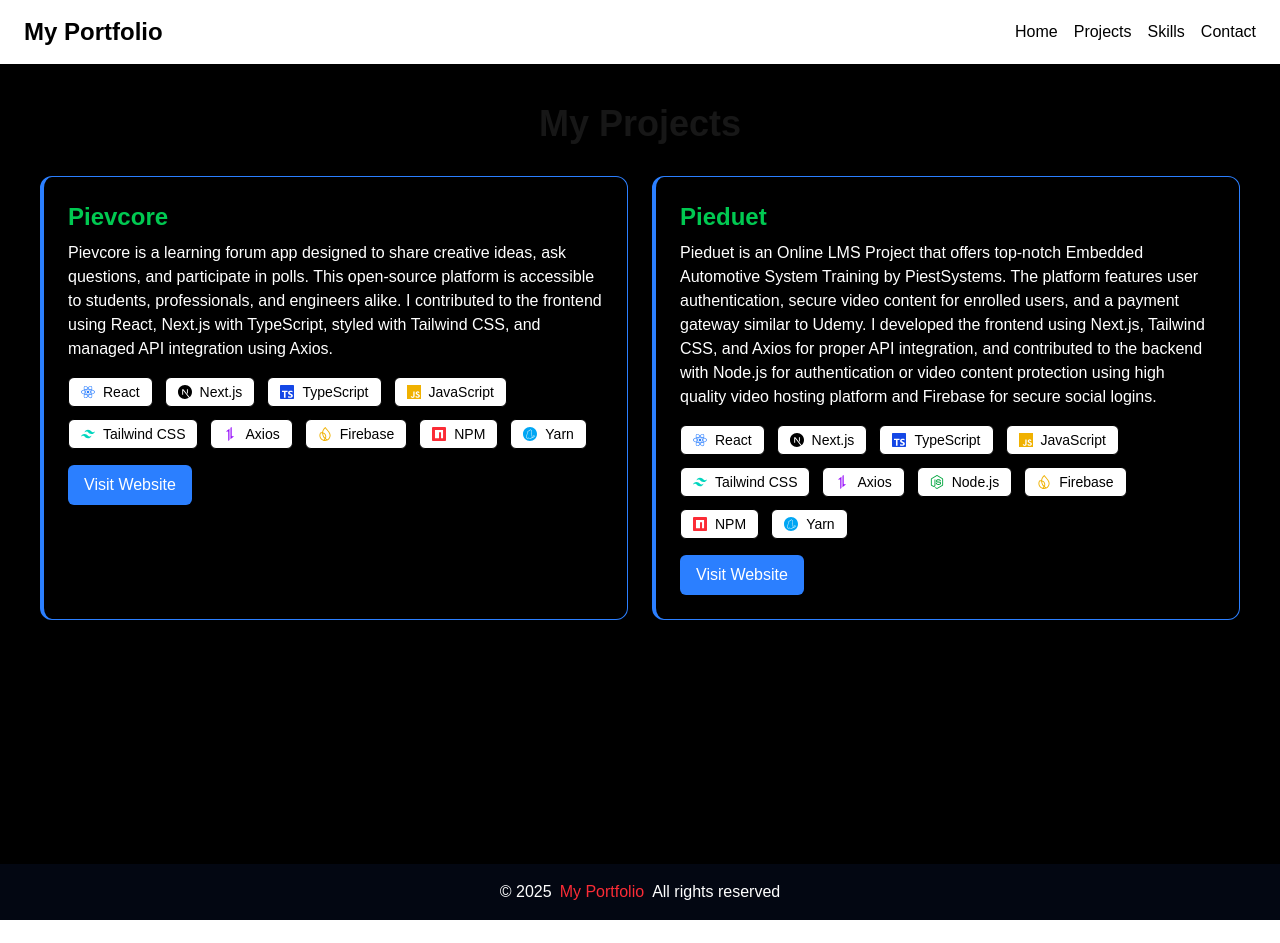
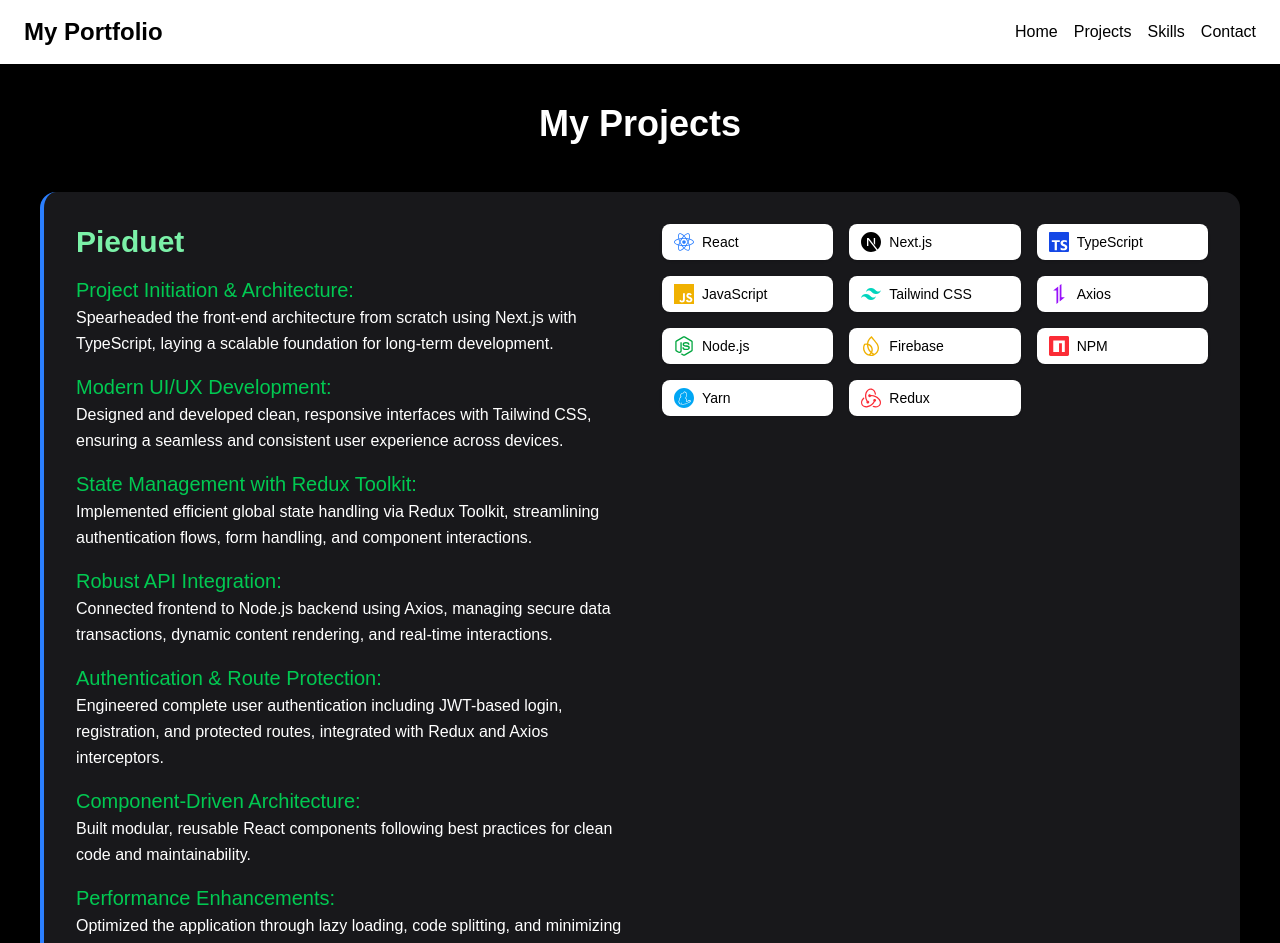
Before and after one commit to dreamsoftwaredev/rjagdishportfolio, a Next.js app: page /projects in a window 1280 px wide. Shown: the top 943 px of the page. Before the commit the page ends 920 px from the top, so only its background shows below. Built offline with nearby package versions, Linux system fonts and the light colour scheme.

Commit message:
Changes for Project Description and update cv

```diff
--- a/src/app/components/Project.tsx
+++ b/src/app/components/Project.tsx
@@ -2,31 +2,23 @@
 import React from "react";
 import { motion } from "framer-motion";
 import { FaReact, FaNodeJs } from "react-icons/fa";
-import { SiNextdotjs, SiTypescript, SiTailwindcss, SiFirebase, SiAxios, SiJavascript, SiNpm, SiYarn } from "react-icons/si";
+import {
+    SiNextdotjs,
+    SiTypescript,
+    SiTailwindcss,
+    SiFirebase,
+    SiAxios,
+    SiJavascript,
+    SiNpm,
+    SiYarn,
+    SiRedux,
+} from "react-icons/si";
 import Link from "next/link";
+import ProjectDescription from "./ProjectDescription";
 
 const projects = [
     {
-        name: "Pievcore",
-        description:
-            "Pievcore is a learning forum app designed to share creative ideas, ask questions, and participate in polls. This open-source platform is accessible to students, professionals, and engineers alike. I contributed to the frontend using React, Next.js with TypeScript, styled with Tailwind CSS, and managed API integration using Axios.",
-        technologies: [
-            { name: "React", icon: <FaReact className="text-blue-500" /> },
-            { name: "Next.js", icon: <SiNextdotjs className="text-black" /> },
-            { name: "TypeScript", icon: <SiTypescript className="text-blue-700" /> },
-            { name: "JavaScript", icon: <SiJavascript className="text-yellow-500" /> },
-            { name: "Tailwind CSS", icon: <SiTailwindcss className="text-teal-400" /> },
-            { name: "Axios", icon: <SiAxios className="text-purple-600" /> },
-            { name: "Firebase", icon: <SiFirebase className="text-yellow-500" /> },
-            { name: "NPM", icon: <SiNpm className="text-red-500" /> },
-            { name: "Yarn", icon: <SiYarn className="text-sky-500" /> }
-        ],
-        link: "https://pievcore.com",
-    },
-    {
         name: "Pieduet",
-        description:
-            "Pieduet is an Online LMS Project that offers top-notch Embedded Automotive System Training by PiestSystems. The platform features user authentication, secure video content for enrolled users, and a payment gateway similar to Udemy. I developed the frontend using Next.js, Tailwind CSS, and Axios for proper API integration, and contributed to the backend with Node.js for authentication or video content protection using high quality video hosting platform and Firebase for secure social logins.",
         technologies: [
             { name: "React", icon: <FaReact className="text-blue-500" /> },
             { name: "Next.js", icon: <SiNextdotjs className="text-black" /> },
@@ -37,7 +29,8 @@ const projects = [
             { name: "Node.js", icon: <FaNodeJs className="text-green-600" /> },
             { name: "Firebase", icon: <SiFirebase className="text-yellow-500" /> },
             { name: "NPM", icon: <SiNpm className="text-red-500" /> },
-            { name: "Yarn", icon: <SiYarn className="text-sky-500" /> }
+            { name: "Yarn", icon: <SiYarn className="text-sky-500" /> },
+            { name: "Redux", icon: <SiRedux className="text-red-500" /> },
         ],
         link: "https://pieduet.com",
     },
@@ -45,9 +38,9 @@ const projects = [
 
 const Projects = () => {
     return (
-        <section className="min-h-screen bg-black p-10">
+        <section className="w-full min-h-screen bg-black p-10">
             <motion.h1
-                className="text-4xl font-bold text-center mb-8"
+                className="text-4xl font-bold text-center text-white mb-12"
                 initial={{ opacity: 0, y: -20 }}
                 animate={{ opacity: 1, y: 0 }}
                 transition={{ duration: 0.6 }}
@@ -55,41 +48,46 @@ const Projects = () => {
                 My Projects
             </motion.h1>
 
-            <div className="grid md:grid-cols-2 gap-6">
             {projects.map((project, index) => (
                 <motion.div
                     key={index}
-                        className="bg-black shadow-md border rounded-xl p-6 border-l-4 border-blue-500 hover:scale-[1.02] transition"
-                        initial={{ opacity: 0, y: 20 }}
+                    className="grid md:grid-cols-2 gap-10 items-start bg-zinc-900 p-8 rounded-2xl border-l-4 border-blue-500"
+                    initial={{ opacity: 0, y: 30 }}
                     animate={{ opacity: 1, y: 0 }}
                     transition={{ delay: index * 0.2, duration: 0.6 }}
                 >
-                        <h2 className="text-2xl font-semibold text-green-500 mb-2">
+                    {/* Left Side - Description */}
+                    <div>
+                        <h2 className="text-3xl font-semibold text-green-300 mb-4">
                             {project.name}
                         </h2>
-                        <p className="text-white mb-4">{project.description}</p>
-                        <div className="flex flex-wrap gap-3 mb-4">
-                            {project.technologies.map((tech, idx) => (
-                                <div
-                                    key={idx}
-                                    className="flex items-center gap-2 bg-white border text-black px-3 py-1 text-sm rounded-md"
-                                >
-                                    {tech.icon}
-                                    {tech.name}
-                                </div>
-                            ))}
+                        <div className="text-white text-base leading-relaxed mb-6">
+                            <ProjectDescription />
                         </div>
                         <Link
                             href={project.link}
                             target="_blank"
                             rel="noopener noreferrer"
-                            className="inline-block bg-blue-500 text-white px-4 py-2 rounded-md hover:bg-blue-600 transition"
+                            className="inline-block bg-blue-500 text-white px-5 py-2 rounded-md hover:bg-blue-600 transition"
                         >
                             Visit Website
                         </Link>
+                    </div>
+
+                    {/* Right Side - Technologies */}
+                    <div className="grid grid-cols-2 sm:grid-cols-3 gap-4">
+                        {project.technologies.map((tech, idx) => (
+                            <div
+                                key={idx}
+                                className="flex items-center gap-2 bg-white text-black px-3 py-2 rounded-lg shadow-sm"
+                            >
+                                <span className="text-xl">{tech.icon}</span>
+                                <span className="text-sm font-medium">{tech.name}</span>
+                            </div>
+                        ))}
+                    </div>
                 </motion.div>
             ))}
-            </div>
         </section>
     );
 };
--- /dev/null
+++ b/src/app/components/ProjectDescription.tsx
@@ -0,0 +1,66 @@
+import React from 'react'
+
+const ProjectDescription = () => {
+    return (
+        <div>
+            <span className='text-xl font-normal text-green-500 mb-2'>
+                Project Initiation & Architecture:
+            </span>
+            <p className='text-white mb-4'>
+                Spearheaded the front-end architecture from scratch using Next.js with TypeScript, laying a scalable foundation for long-term development.
+            </p>
+
+            <span className='text-xl font-normal text-green-500 mb-2'>
+                Modern UI/UX Development:
+            </span>
+            <p className='text-white mb-4'>
+                Designed and developed clean, responsive interfaces with Tailwind CSS, ensuring a seamless and consistent user experience across devices.
+            </p>
+
+            <span className='text-xl font-normal text-green-500 mb-2'>
+                State Management with Redux Toolkit:
+            </span>
+            <p className='text-white mb-4'>
+                Implemented efficient global state handling via Redux Toolkit, streamlining authentication flows, form handling, and component interactions.
+            </p>
+
+            <span className='text-xl font-normal text-green-500 mb-2'>
+                Robust API Integration:
+            </span>
+            <p className='text-white mb-4'>
+                Connected frontend to Node.js backend using Axios, managing secure data transactions, dynamic content rendering, and real-time interactions.
+            </p>
+            <span className='text-xl font-normal text-green-500 mb-2'>
+                Authentication & Route Protection:
+            </span>
+            <p className='text-white mb-4'>
+                Engineered complete user authentication including JWT-based login, registration, and protected routes, integrated with Redux and Axios interceptors.
+
+            </p>
+            <span className='text-xl font-normal text-green-500 mb-2'>
+                Component-Driven Architecture:
+            </span>
+            <p className='text-white mb-4'>
+                Built modular, reusable React components following best practices for clean code and maintainability.
+
+            </p>
+            <span className='text-xl font-normal text-green-500 mb-2'>
+                Performance Enhancements:
+            </span>
+            <p className='text-white mb-4'>
+                Optimized the application through lazy loading, code splitting, and minimizing unnecessary re-renders for faster load times.
+
+            </p>
+
+            <span className='text-xl font-normal text-green-500 mb-2'>
+                Version Control & Collaboration:
+            </span>
+            <p className='text-white mb-4'>
+                Leveraged Git and GitHub for effective version control, managing feature branches and collaborating in a team development environment.
+            </p>
+
+        </div>
+    )
+}
+
+export default ProjectDescription
--- a/src/app/components/Skills.tsx
+++ b/src/app/components/Skills.tsx
@@ -1,6 +1,6 @@
 import React from 'react'
 import { FaNodeJs, FaReact } from 'react-icons/fa'
-import { SiAxios, SiFirebase, SiJavascript, SiNextdotjs, SiNpm, SiTailwindcss, SiTypescript, SiYarn } from 'react-icons/si'
+import { SiAxios, SiFirebase, SiJavascript, SiNextdotjs, SiNpm, SiRedux, SiTailwindcss, SiTypescript, SiYarn } from 'react-icons/si'
 
 const skillsData = [
     { name: "React", icon: <FaReact className="text-blue-500 text-4xl" /> },
@@ -12,7 +12,8 @@ const skillsData = [
     { name: "Firebase", icon: <SiFirebase className="text-yellow-500 text-4xl" /> },
     { name: "Node.js", icon: <FaNodeJs className="text-green-600 text-4xl" /> },
     { name: "NPM", icon: <SiNpm className="text-red-500 text-4xl" /> },
-    { name: "Yarn", icon: <SiYarn className="text-sky-500 text-4xl" /> }
+    { name: "Yarn", icon: <SiYarn className="text-sky-500 text-4xl" /> },
+    { name: "Redux", icon: <SiRedux className="text-red-500 text-4xl" /> },
 ];
 
 const Skills = () => {
```
Also changed, not shown: 1 other file (tests, documents, lock files or other folders). Lines whose indentation alone changed are shown as unchanged.
